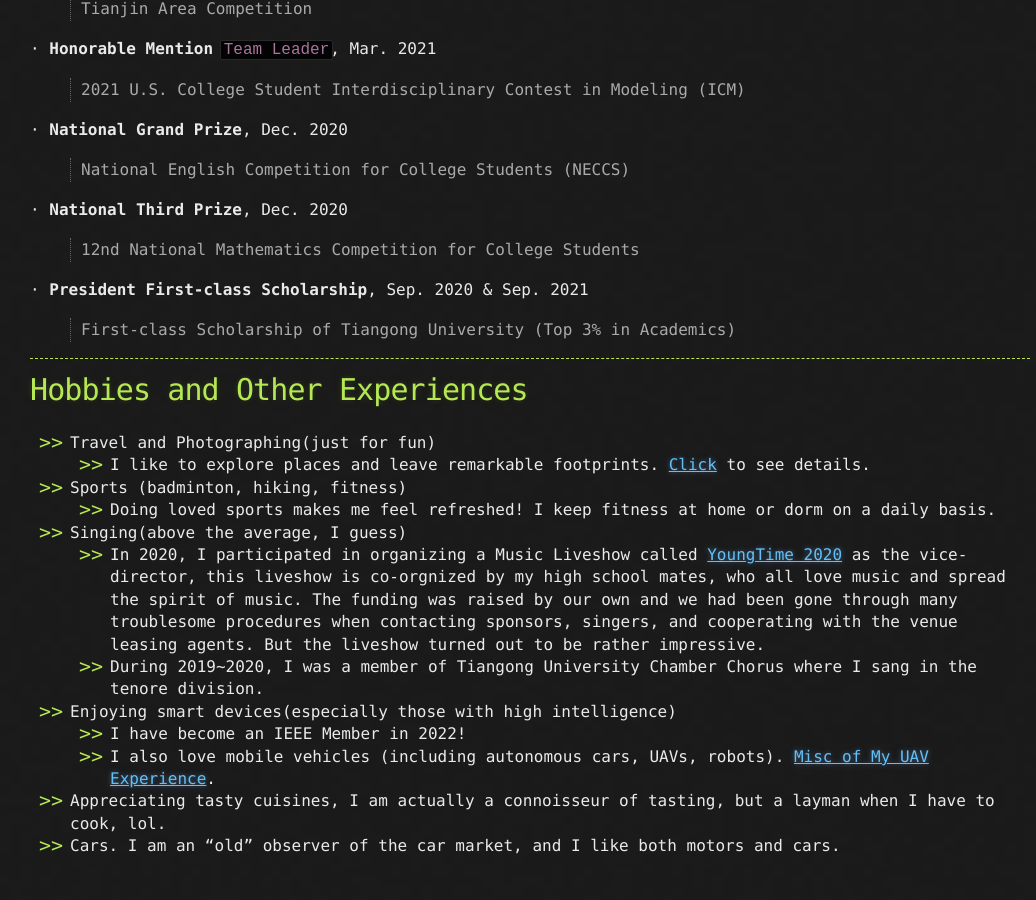
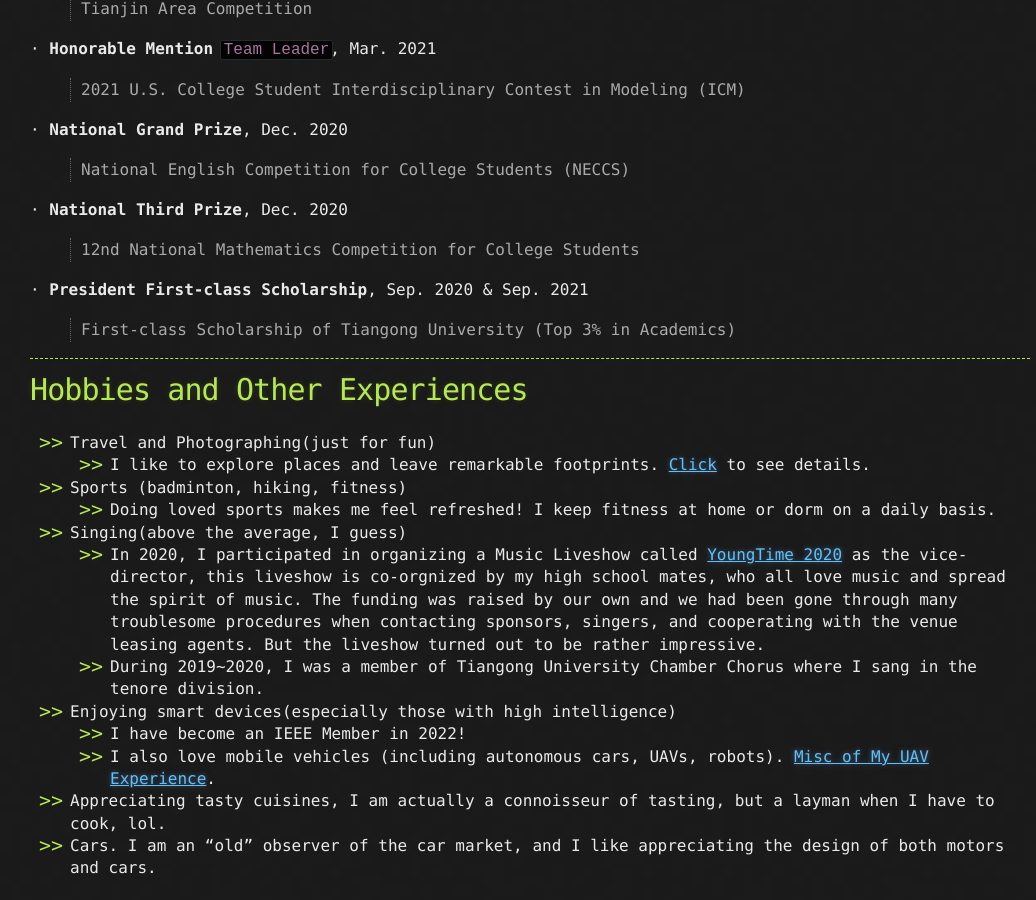
Before and after one commit to ReavenH/ReavenH.github.io, a Jekyll site: the page built from index.md, in a window 1280 px wide and 900 px high, scrolled down 6583 px. Shown: the whole window, without its empty margins (110-1146 px from the left). Built offline with Jekyll 4.4.1, drawn with Linux system fonts in a browser that asks for light colours; before the commit the page ends 7460 px from its top, so only the background shows below that.

Commit message:
Update index.md

```diff
--- a/index.md
+++ b/index.md
@@ -256,4 +256,4 @@ Dec. 2020 — Apr. 2021
   - I have become an IEEE Member in 2022!
   - I also love mobile vehicles (including autonomous cars, UAVs, robots). [Misc of My UAV Experience](./MyUAVExperience.html).
 - Appreciating tasty cuisines, I am actually a connoisseur of tasting, but a layman when I have to cook, lol.
-- Cars. I am an "old" observer of the car market, and I like both motors and cars.
+- Cars. I am an "old" observer of the car market, and I like appreciating the design of both motors and cars.
```
